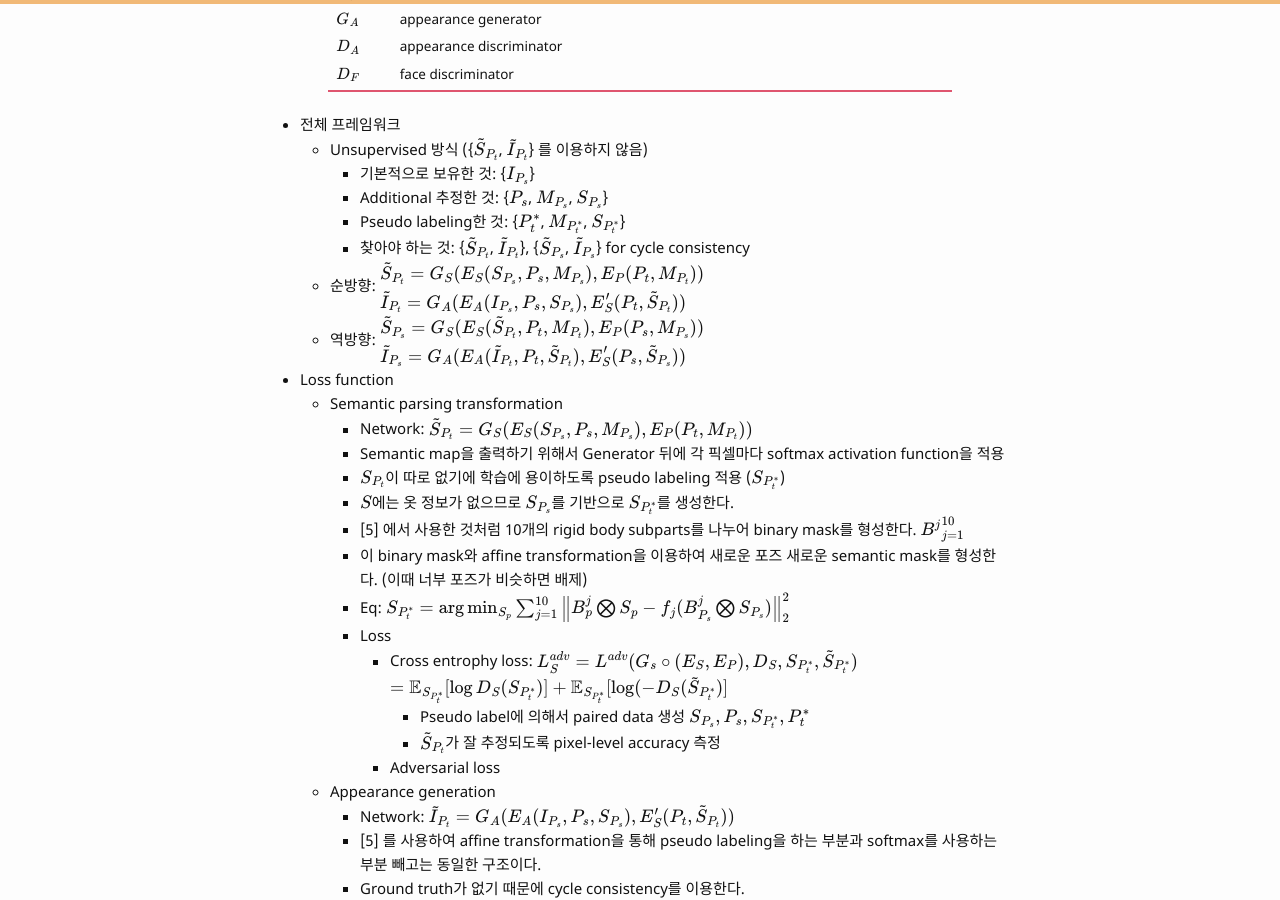
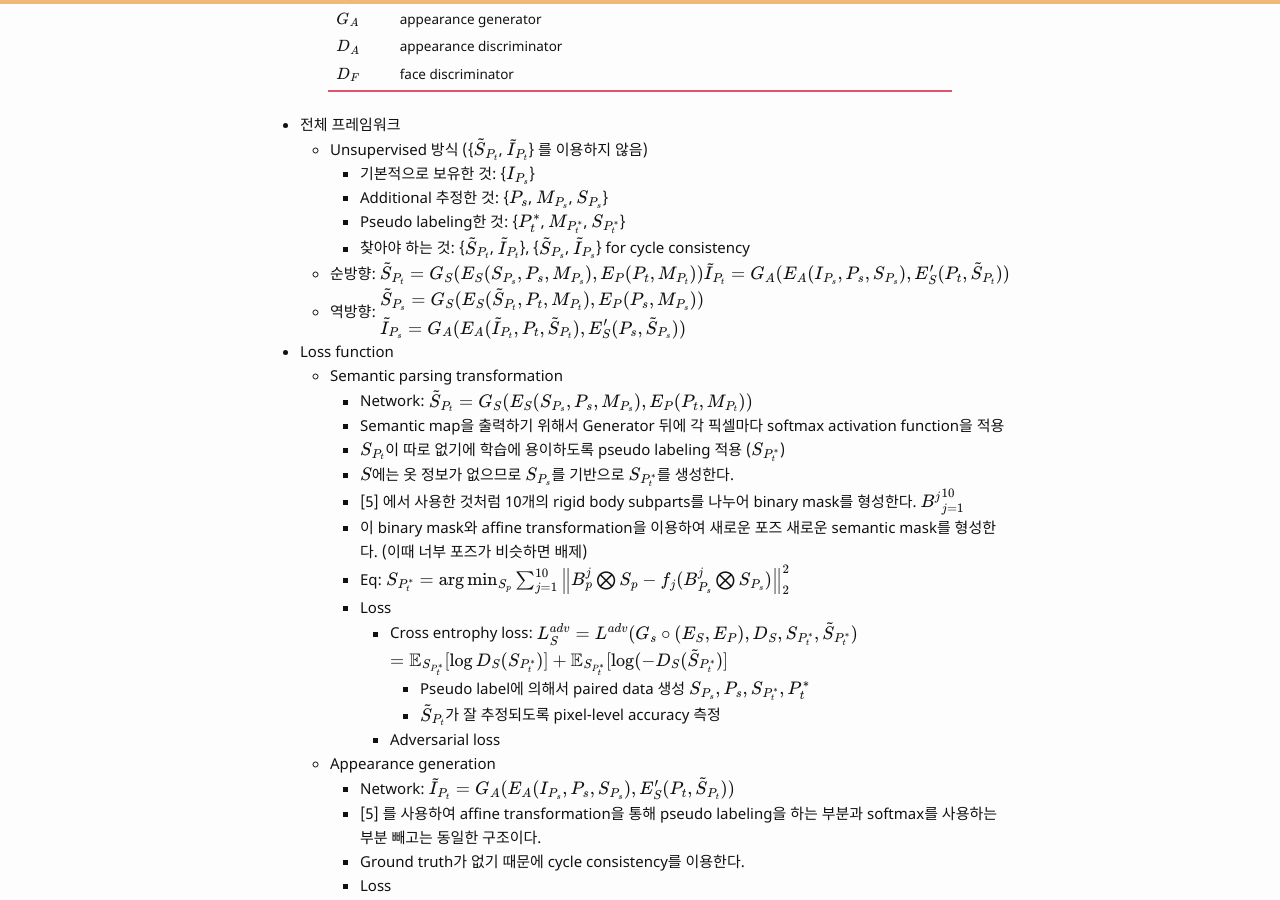
Before and after one commit to bismex/bismex.github.io, a Jekyll site: the page built from _posts/2019-05-29-SPT.md, in a window 1280 px wide and 900 px high, scrolled down 1961 px. Built offline with Jekyll 4.4.1, drawn with Linux system fonts in a browser that asks for light colours; formulas are drawn with MathJax 3.

Commit message:
Update 2019-05-29-SPT.md

```diff
--- a/_posts/2019-05-29-SPT.md
+++ b/_posts/2019-05-29-SPT.md
@@ -83,10 +83,8 @@
     - 찾아야 하는 것: {$$\tilde{S}_{P_t}$$, $$\tilde{I}_{P_t}$$}, {$$\tilde{S}_{P_s}$$, $$\tilde{I}_{P_s}$$} for cycle consistency
   - 순방향:
 $$
-\begin{align}
-&\tilde{S}_{P_t} = G_S (E_S (S_{P_s}, P_s, M_{P_s}), E_P (P_t, M_{P_t}))& \\
-&\tilde{I}_{P_t} = G_A (E_A (I_{P_s}, P_s, S_{P_s}), E'_S (P_t, \tilde{S}_{P_t})) &
-\end{align}
+\tilde{S}_{P_t} = G_S (E_S (S_{P_s}, P_s, M_{P_s}), E_P (P_t, M_{P_t})) \\
+\tilde{I}_{P_t} = G_A (E_A (I_{P_s}, P_s, S_{P_s}), E'_S (P_t, \tilde{S}_{P_t}))
 $$
   - 역방향:
 $$
```
